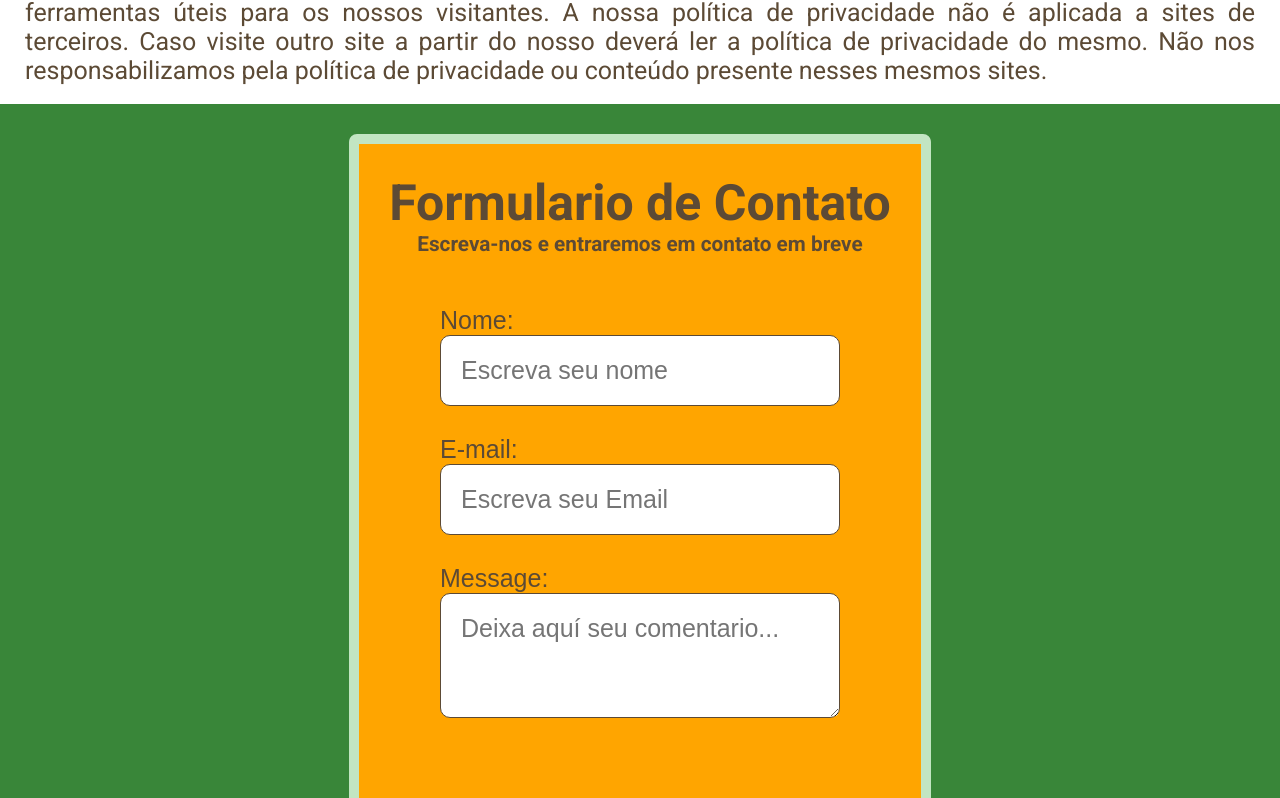
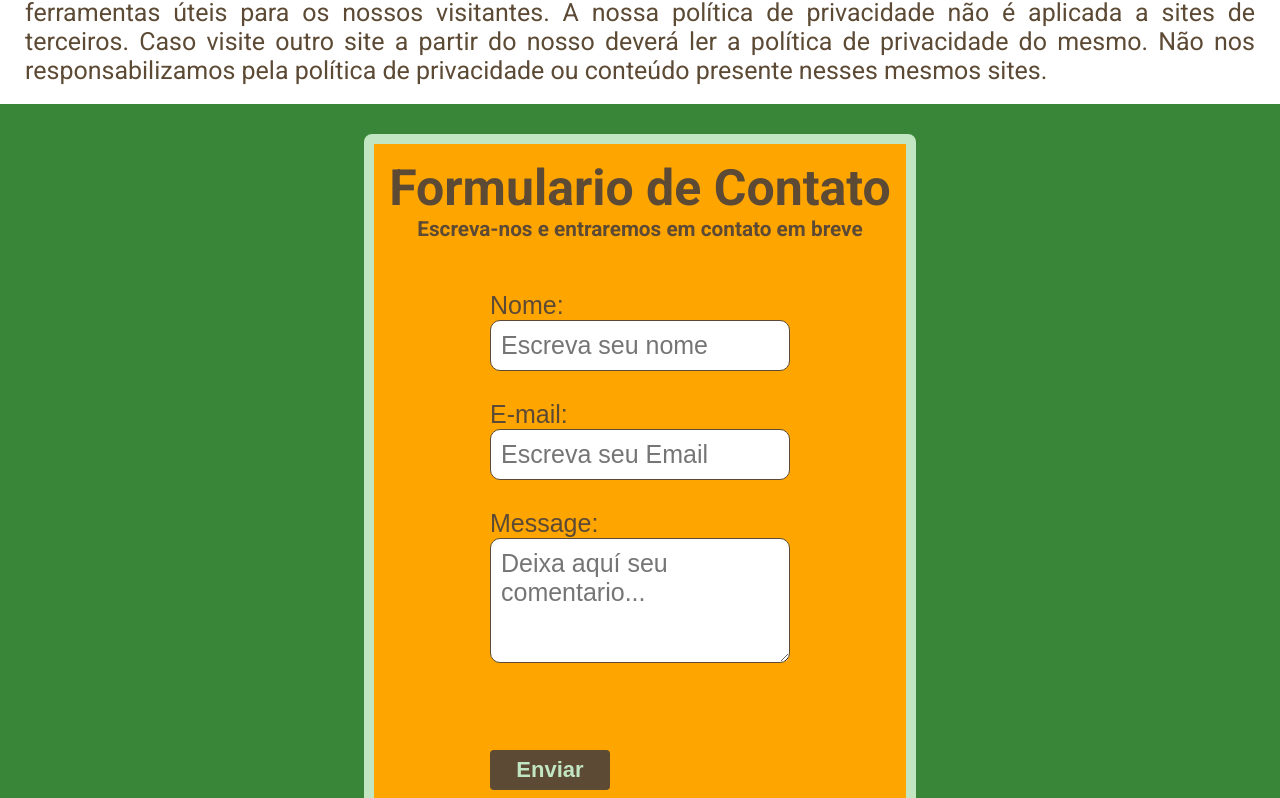
Before and after one commit to CarlosEduardoBotero/toti-petshop-final-project, a React (Create React App) app: page /cerca-de in a window 1280 px wide. Shown: the part 2402-3200 px from the top of the page. Built offline with nearby package versions, Linux system fonts and the light colour scheme.

Commit message:
detalles em formulario

```diff
--- a/src/AcercaDe/AcercaDe.css
+++ b/src/AcercaDe/AcercaDe.css
@@ -50,7 +50,7 @@ height: 14cm;
     min-height: 40vh;
     min-width: 20vh;
     display: block;
-    padding: 30px;
+    padding: 15px;
     text-align: center;
     border:10px solid #c2e5c2;
     border-radius: 8px;
@@ -63,7 +63,7 @@ height: 14cm;
 
 .AcercaDeconten {
     margin: 0 auto;
-    width: 400px;
+    width: 300px;
     text-align: justify;
     padding: 2em 0em 0em 0em;
     font-family: Arial, Helvetica, sans-serif;
@@ -71,8 +71,8 @@ height: 14cm;
 }
 
 .AcercaDeinput {
-    width: 400px;
-    padding:20px;
+    width: 300px;
+    padding:10px;
     -moz-box-sizing: border-box;
     box-sizing: border-box;
     border-radius: 10px;
@@ -81,8 +81,8 @@ height: 14cm;
 }
 
 .AcercaDemessage {
-    width: 400px;
-    padding:20px;
+    width: 300px;
+    padding:10px;
     -moz-box-sizing: border-box;
     box-sizing: border-box;
     border-radius: 10px;
```
